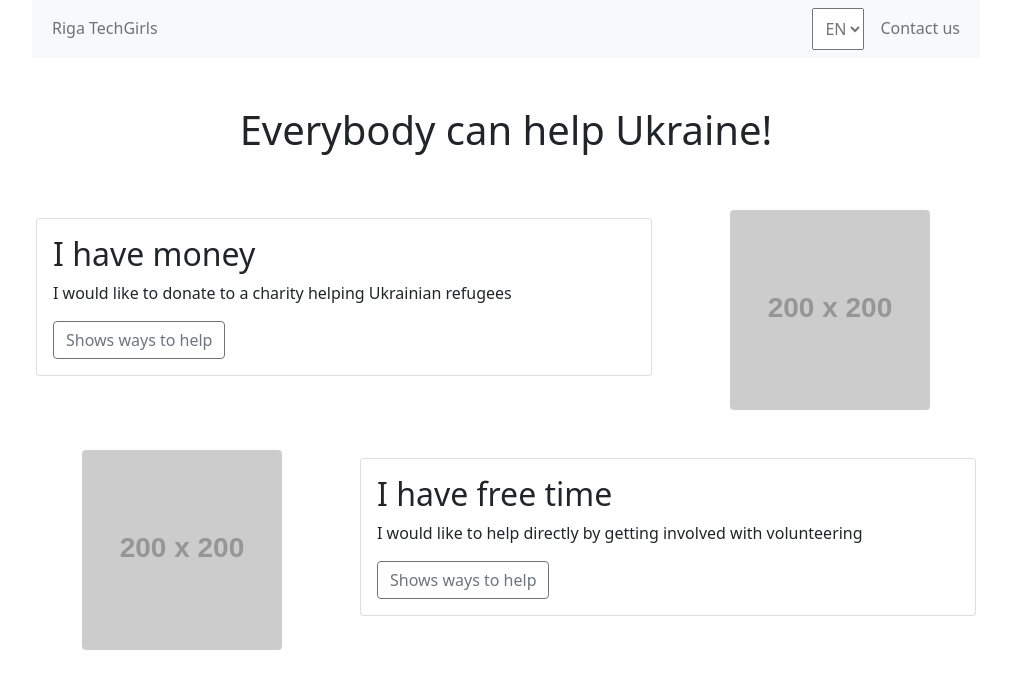
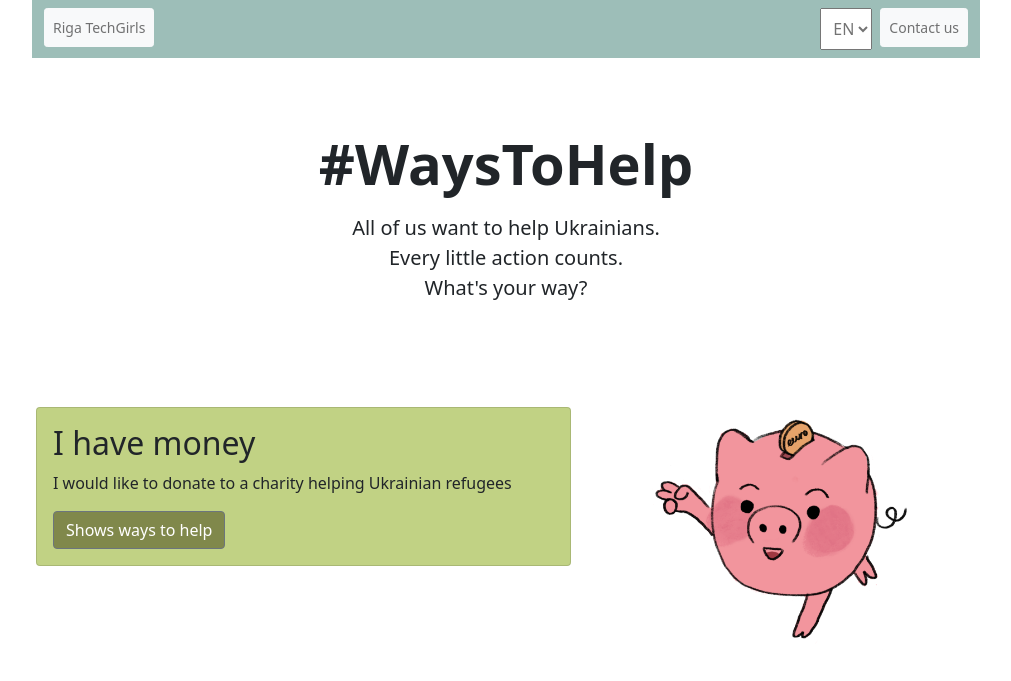
Before and after one commit to WaysToHelp/waystohelp.github.io, a Jekyll site: the page built from pages/en.html, in a window 1280 px wide. Shown: the top 681 px of the page, without its empty margins (134-1145 px from the left). Built offline with Jekyll 4.4.1, drawn with Linux system fonts in a browser that asks for light colours; grey boxes are pictures that could not be loaded.

Commit message:
Add colour

```diff
--- a/_data/en.yaml
+++ b/_data/en.yaml
@@ -3,14 +3,17 @@ tags:
   - id: money
     name: I have money
     description: I would like to donate to a charity helping Ukrainian refugees
+    img: piggie.png
 
   - id: volunteering
     name: I have free time
     description: I would like to help directly by getting involved with volunteering
+    img: toys.png
 
   - id: driving
     name: I have a car
     description: I have a car and a driving license and am willing to help refugees travel around Europe
+    img: doggie.png
 
 projects:
   - id: bank-gov-ua
--- a/_layouts/default.html
+++ b/_layouts/default.html
@@ -12,7 +12,28 @@
 
     <style>
         section.accordion>.card:hover {
-            background-color: #eee;
+            background-color: #a7b468;
+        }
+
+        .card {
+            background-color: #c1d284;
+        }
+
+        .accordion-collapse>.card {
+            background-color: #f5dea7;
+        }
+
+        .btn-secondary {
+            background-color: #80884b;
+        }
+
+        .btn-secondary:focus,
+        .btn-secondary:hover {
+            background-color: #445a31;
+        }
+
+        nav.navbar {
+            background-color: #9dbeb8 !important;
         }
     </style>
 
--- a/_layouts/index.html
+++ b/_layouts/index.html
@@ -1,6 +1,6 @@
 ---
 layout: default
-title: Everybody can help Ukraine!
+title: Ways to help Ukraine!
 ---
 
 <nav class="navbar navbar-expand-md navbar-light bg-light">
@@ -13,7 +13,8 @@ title: Everybody can help Ukraine!
         <div class="collapse navbar-collapse" id="navbarSupportedContent">
             <ul class="navbar-nav mb-lg-0 d-flex w-100">
                 <li class="nav-item me-auto">
-                    <a class="nav-link" aria-current="page" href="http://rigatechgirls.com/hackathon">Riga
+                    <a class="nav-link btn btn-light btn-sm" aria-current="page"
+                        href="http://rigatechgirls.com/hackathon">Riga
                         TechGirls</a>
                 </li>
                 <li class="nav-item">
@@ -23,18 +24,40 @@ title: Everybody can help Ukraine!
                     </select>
                 </li>
                 <li class="nav-item">
-                    <a class="nav-link" href="#">Contact us</a>
+                    <a class="nav-link btn btn-light btn-sm" href="#">Contact us</a>
                 </li>
             </ul>
         </div>
 </nav>
 
-<h1 class="text-center m-5">{{ page.title}}</h1>
+<!--
+<div class="p-4 p-md-5 mb-4 text-white rounded bg-dark"
+    style="background-image: url('/assets/lead.jpg'); background-size: 100% 100%">
+    <div class="col-md-8 col-xl-6 p-4" style="background-color: #000000a6">
+        <h1 class="display-4 background-color: grey"><strong>#WaysToHelp</strong></h1>
+        <p class="lead my-3">
+            All of us want to help Ukrainians. <br>
+            Every little action counts.<br>
+            What's your way?</p>
+    </div>
+</div>
+-->
+
+<div class="p-4 p-md-5 rounded text-center m-auto">
+    <div class="p-4">
+        <h1 class="display-4 fw-bold">#WaysToHelp</h1>
+        <p class="lead my-3">
+            All of us want to help Ukrainians. <br>
+            Every little action counts.<br>
+            What's your way?</p>
+    </div>
+</div>
+
 <div>
     {{ site.data.en.tags.money }}
     {% for tag in site.data.en.tags %}
     <div class="row d-flex {% cycle 'flex-row', 'flex-row-reverse' %}">
-        <section class="accordion p-3 col-md-8">
+        <section class="accordion p-3 col-md-7">
             <div class="card">
                 <div class="card-body">
                     <h2 class="card-title">
@@ -43,7 +66,7 @@ title: Everybody can help Ukraine!
                     <p class="card-text">
                         {{ tag.description | newline_to_br }}
                     </p>
-                    <button type="button" class="btn btn-outline-secondary stretched-link" data-bs-toggle="collapse"
+                    <button type="button" class="btn btn-secondary stretched-link" data-bs-toggle="collapse"
                         data-bs-target="#collapse-{{ tag.id }}">
                         Shows ways to help
                     </button>
@@ -67,8 +90,8 @@ title: Everybody can help Ukraine!
                 </div>
             </div>
         </section>
-        <figure class="figure col-md-4 p-2 d-none d-md-block text-center">
-            <img src="https://via.placeholder.com/200" class="figure-img img-fluid rounded" />
+        <figure class="figure col-md-5 d-none d-md-block text-center">
+            <img src="/assets/{{ tag.img }}" class="figure-img img-fluid rounded" />
         </figure>
     </div>
     {% endfor %}
--- a/pages/en.html
+++ b/pages/en.html
@@ -1,6 +1,5 @@
 ---
 layout: index
-title: Everybody can help Ukraine!
 permalink: /en/
 redirect_from: /index.html
 ---
```
Also changed, not shown: assets/lead.jpg (added), assets/piggie.png (added), 3 other files.
